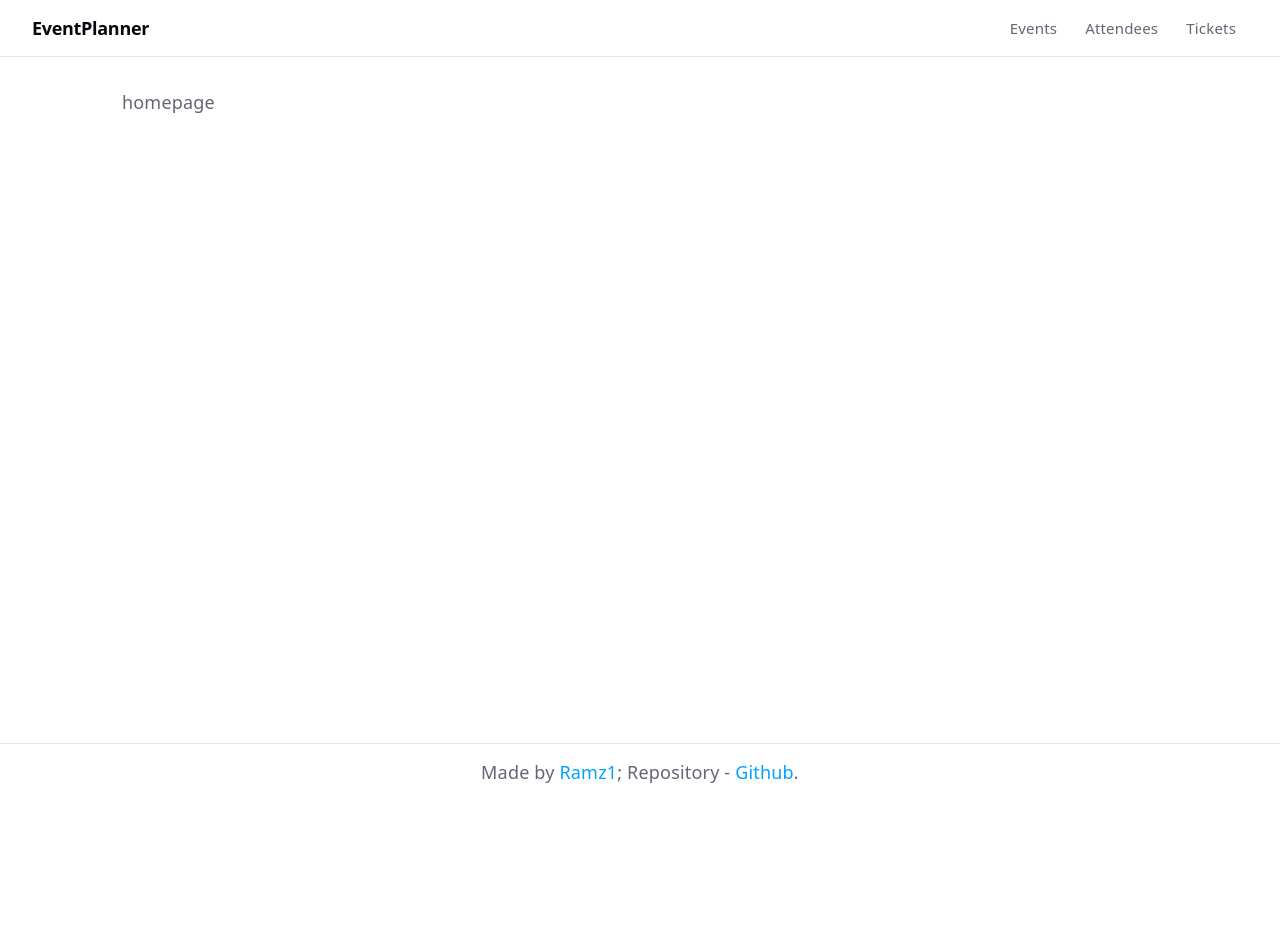
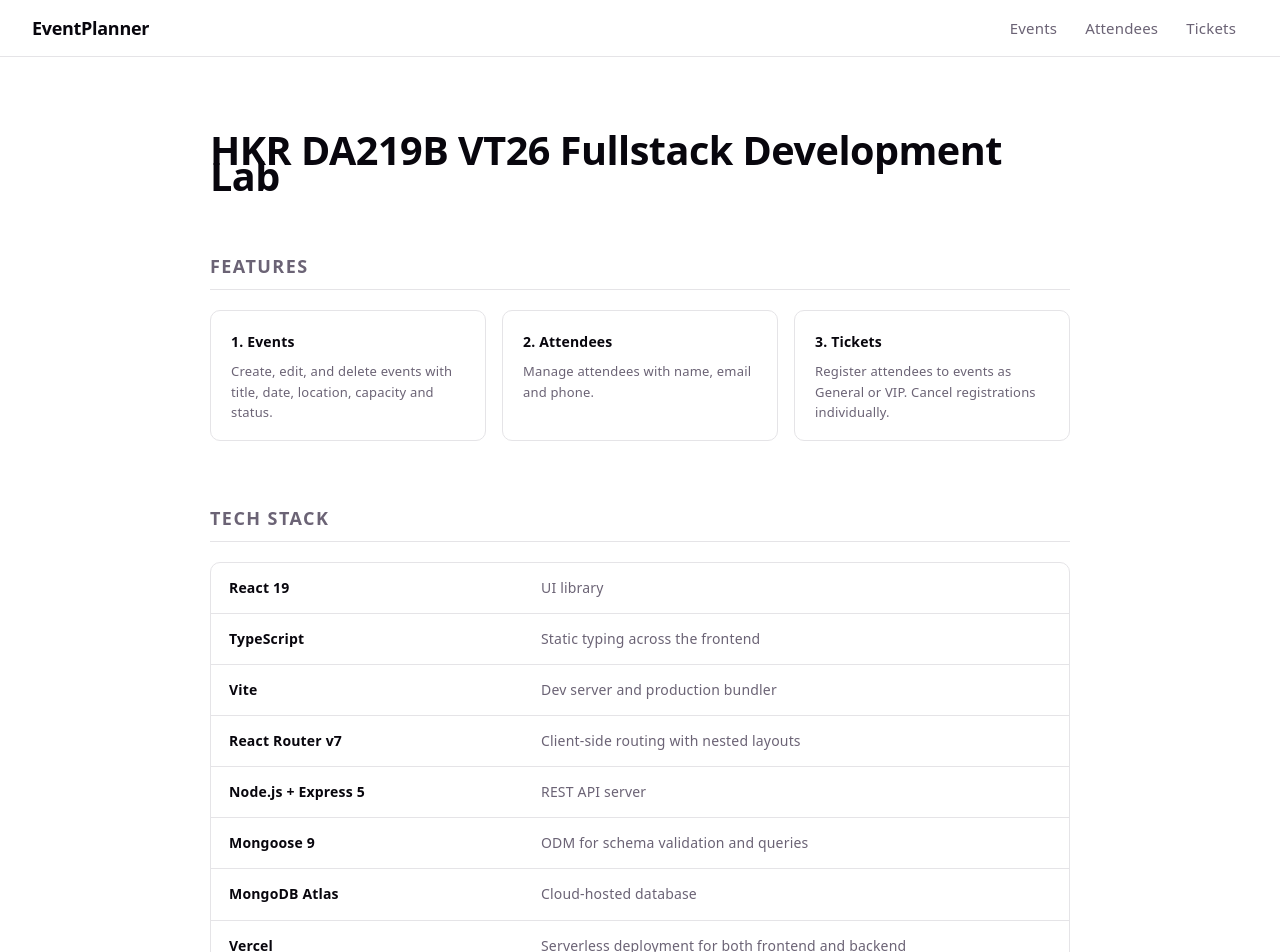
Before and after one commit to ramz1t/hkr-fullstack-lab, a React (Vite) app in the folder frontend/: page / in a window 1280 px wide. Shown: the top 952 px of the page. Before the commit the page ends 800 px from the top, so only its background shows below. Built offline with nearby package versions, Linux system fonts and the light colour scheme; no server answers.

Commit message:
feat(front): added landing

```diff
--- a/frontend/src/App.tsx
+++ b/frontend/src/App.tsx
@@ -7,6 +7,7 @@ import EventDetailPage from './pages/events/EventDetailPage'
 import TicketsPage from './pages/tickets/TicketsPage'
 import AttendeesPage from './pages/attendees/AttendeesPage'
 import AttendeeDetailPage from './pages/attendees/AttendeeDetailPage'
+import LandingPage from './pages/landing/LandingPage'
 
 function App() {
     return (
@@ -14,7 +15,7 @@ function App() {
             <BrowserRouter>
                 <Routes>
                     <Route element={<Layout />}>
-                        <Route index element={'homepage'} />
+                        <Route index element={<LandingPage />} />
                         <Route path="events" element={<EventsPage />} />
                         <Route
                             path="events/:id"
--- /dev/null
+++ b/frontend/src/pages/landing/LandingPage.css
@@ -0,0 +1,115 @@
+.landing {
+    max-width: 860px;
+    margin: 0 auto;
+    padding: 48px 24px 80px;
+    display: flex;
+    flex-direction: column;
+    gap: 64px;
+}
+
+/* hero */
+.landing-hero {
+    display: flex;
+    flex-direction: column;
+    gap: 16px;
+}
+
+.landing-title {
+    font-size: 2.2rem;
+    font-weight: 700;
+    color: var(--text-h);
+    margin: 0;
+    letter-spacing: -0.5px;
+}
+
+/* sections */
+.landing-section h2 {
+    font-size: 1rem;
+    font-weight: 600;
+    text-transform: uppercase;
+    letter-spacing: 0.08em;
+    color: var(--text);
+    margin: 0 0 20px;
+    padding-bottom: 10px;
+    border-bottom: 1px solid var(--border);
+}
+
+/* feature cards grid */
+.landing-grid {
+    display: grid;
+    grid-template-columns: repeat(auto-fill, minmax(240px, 1fr));
+    gap: 16px;
+}
+
+.landing-card {
+    border: 1px solid var(--border);
+    border-radius: 10px;
+    padding: 18px 20px;
+    background: var(--bg);
+}
+
+.landing-card h3 {
+    font-size: 14px;
+    font-weight: 600;
+    color: var(--text-h);
+    margin: 0 0 6px;
+}
+
+.landing-card p {
+    font-size: 13px;
+    color: var(--text);
+    margin: 0;
+    line-height: 1.55;
+}
+
+/* stack list */
+.landing-list {
+    display: flex;
+    flex-direction: column;
+    gap: 0;
+    border: 1px solid var(--border);
+    border-radius: 10px;
+    overflow: hidden;
+}
+
+.landing-list-item {
+    display: flex;
+    align-items: baseline;
+    gap: 12px;
+    padding: 12px 18px;
+    font-size: 14px;
+    border-bottom: 1px solid var(--border);
+}
+
+.landing-list-item:last-child {
+    border-bottom: none;
+}
+
+.landing-list-label {
+    font-weight: 600;
+    color: var(--text-h);
+    min-width: 300px;
+    flex-shrink: 0;
+}
+
+.landing-list-detail {
+    color: var(--text);
+}
+
+@media (max-width: 600px) {
+    .landing-title {
+        font-size: 1.6rem;
+    }
+
+    .landing-stack-label {
+        min-width: 120px;
+    }
+
+    .landing-list-label {
+        min-width: 0px;
+    }
+
+    .landing-list-item {
+        flex-direction: column;
+    }
+}
--- /dev/null
+++ b/frontend/src/pages/landing/LandingPage.tsx
@@ -0,0 +1,104 @@
+import './LandingPage.css'
+
+const stack = [
+    { label: 'React 19', detail: 'UI library' },
+    { label: 'TypeScript', detail: 'Static typing across the frontend' },
+    { label: 'Vite', detail: 'Dev server and production bundler' },
+    {
+        label: 'React Router v7',
+        detail: 'Client-side routing with nested layouts',
+    },
+    { label: 'Node.js + Express 5', detail: 'REST API server' },
+    { label: 'Mongoose 9', detail: 'ODM for schema validation and queries' },
+    { label: 'MongoDB Atlas', detail: 'Cloud-hosted database' },
+    {
+        label: 'Vercel',
+        detail: 'Serverless deployment for both frontend and backend',
+    },
+]
+
+const features = [
+    {
+        title: '1. Events',
+        desc: 'Create, edit, and delete events with title, date, location, capacity and status.',
+    },
+    {
+        title: '2. Attendees',
+        desc: 'Manage attendees with name, email and phone.',
+    },
+    {
+        title: '3. Tickets',
+        desc: 'Register attendees to events as General or VIP. Cancel registrations individually.',
+    },
+]
+
+const solutions = [
+    {
+        title: 'ObjectId validation middleware',
+        desc: 'A shared validateId middleware runs before every /:id route and returns 404 immediately if the param is not a valid MongoDB ObjectId — preventing Mongoose CastError 500s.',
+    },
+    {
+        title: 'Structured validation errors',
+        desc: 'The central error handler maps Mongoose ValidationError fields to a clean { errors: { field: message } } shape and returns 400. Duplicate-key violations (unique email) are also caught and returned as 400.',
+    },
+    {
+        title: 'Serverless-compatible DB connection',
+        desc: 'Mongoose connection is cached on the global object so warm Vercel function instances reuse the existing connection instead of reconnecting on every request.',
+    },
+]
+
+export default function LandingPage() {
+    return (
+        <div className="landing">
+            <section className="landing-hero">
+                <h1 className="landing-title">
+                    HKR DA219B VT26 Fullstack Development Lab
+                </h1>
+            </section>
+
+            <section className="landing-section">
+                <h2>Features</h2>
+                <div className="landing-grid">
+                    {features.map((f) => (
+                        <div key={f.title} className="landing-card">
+                            <h3>{f.title}</h3>
+                            <p>{f.desc}</p>
+                        </div>
+                    ))}
+                </div>
+            </section>
+
+            <section className="landing-section">
+                <h2>Tech stack</h2>
+                <div className="landing-list">
+                    {stack.map((s) => (
+                        <div key={s.label} className="landing-list-item">
+                            <span className="landing-list-label">
+                                {s.label}
+                            </span>
+                            <span className="landing-list-detail">
+                                {s.detail}
+                            </span>
+                        </div>
+                    ))}
+                </div>
+            </section>
+
+            <section className="landing-section">
+                <h2>Technical solutions</h2>
+                <div className="landing-list">
+                    {solutions.map((s) => (
+                        <div key={s.title} className="landing-list-item">
+                            <span className="landing-list-label">
+                                {s.title}
+                            </span>
+                            <span className="landing-list-detail">
+                                {s.desc}
+                            </span>
+                        </div>
+                    ))}
+                </div>
+            </section>
+        </div>
+    )
+}
```
